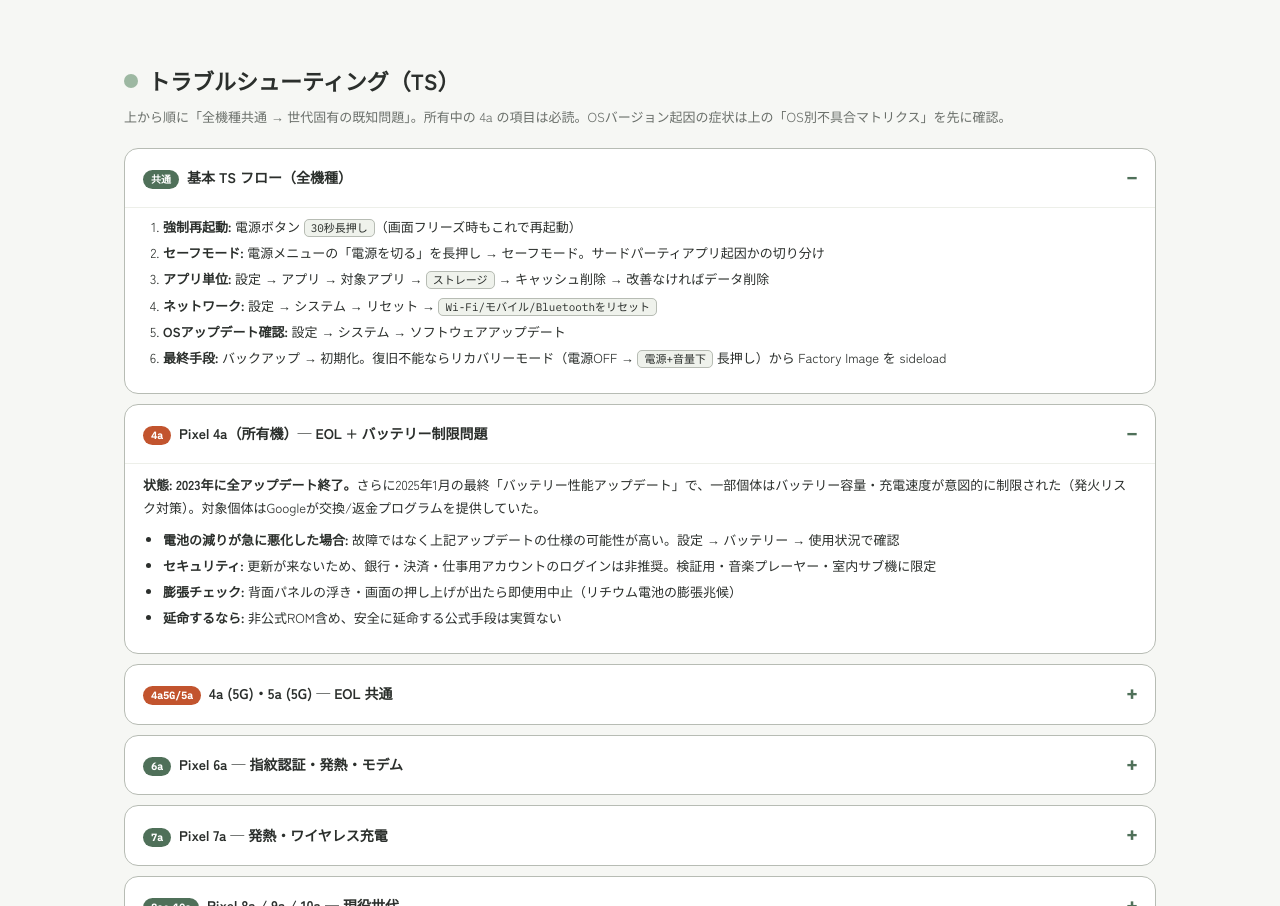
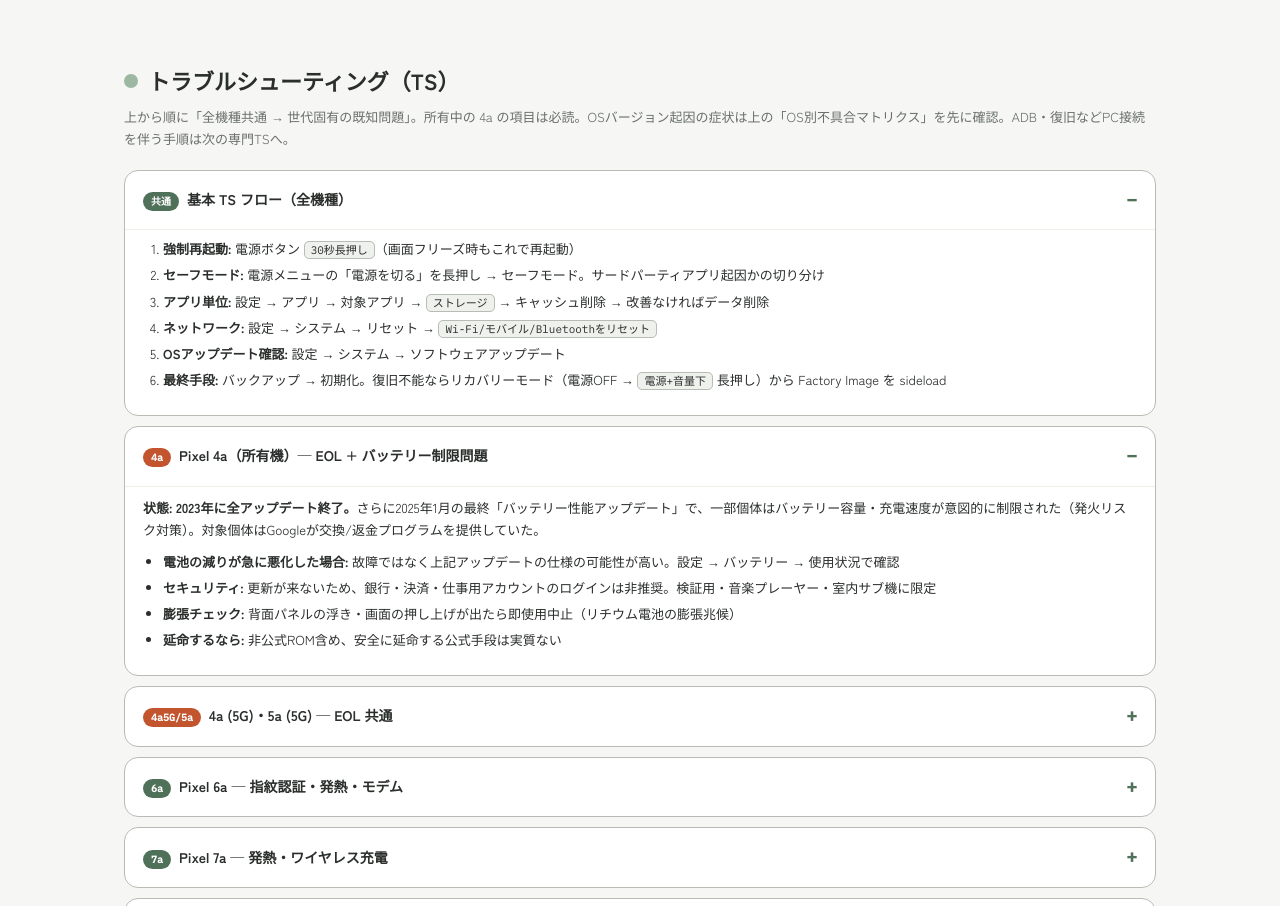
Before and after one commit to reanimatedead/taka-pixel-reference, a website: page docs/index.html in a window 1280 px wide. Shown: the part 5688-6594 px from the top of the page. Drawn offline with Linux system fonts and the light colour scheme.

Commit message:
Align navigation, TS cross-reference and README title

```diff
--- a/docs/index.html
+++ b/docs/index.html
@@ -388,7 +388,7 @@
 
 <section id="ts">
   <h2>トラブルシューティング（TS）</h2>
-  <p class="sec-note">上から順に「全機種共通 → 世代固有の既知問題」。所有中の 4a の項目は必読。OSバージョン起因の症状は上の「OS別不具合マトリクス」を先に確認。</p>
+  <p class="sec-note">上から順に「全機種共通 → 世代固有の既知問題」。所有中の 4a の項目は必読。OSバージョン起因の症状は上の「OS別不具合マトリクス」を先に確認。ADB・復旧などPC接続を伴う手順は次の専門TSへ。</p>
 
   <details open>
     <summary><span><span class="ts-tag">共通</span>基本 TS フロー（全機種）</span></summary>
```
Also changed, not shown: README.md.
